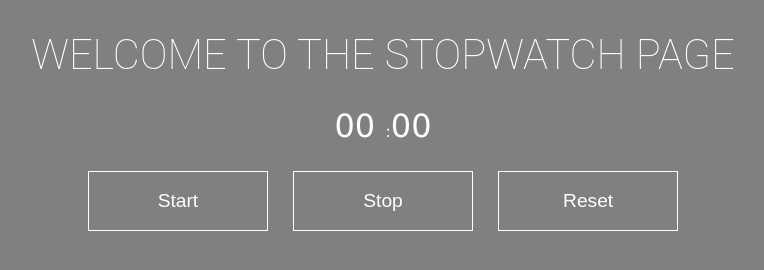
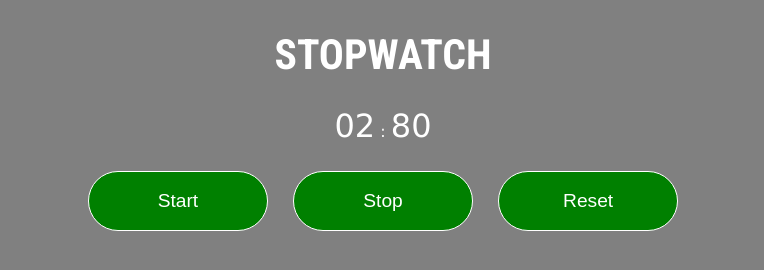
Before and after one commit to Greatnex1/stopwatch, a plain HTML site: page index.html in a window 1280 px wide. Both pictures are taken after a click on the button "Start". Shown: the whole page, without its empty margins (257-1021 px from the left). Drawn offline with Linux system fonts and the light colour scheme.

Commit message:
stopwatch code

```diff
--- a/index.html
+++ b/index.html
@@ -4,13 +4,19 @@
     <meta charset="UTF-8">
     <meta http-equiv="X-UA-Compatible" content="IE=edge">
     <meta name="viewport" content="width=device-width, initial-scale=1.0">
+    <link rel="preconnect" href="https://fonts.googleapis.com">
+    <link rel="preconnect" href="https://fonts.gstatic.com" crossorigin>
+    <link href="https://fonts.googleapis.com/css2?family=Inter+Tight:wght@300&family=Jost:wght@300&family=Roboto+Condensed:ital,wght@0,700;1,300&display=swap" rel="stylesheet">
+    <link rel="preconnect" href="https://fonts.googleapis.com">
+<link rel="preconnect" href="https://fonts.gstatic.com" crossorigin>
+<link href="https://fonts.googleapis.com/css2?family=Inter+Tight:wght@300&family=Jost:wght@300&family=Roboto+Condensed:ital,wght@1,300&display=swap" rel="stylesheet">
    <link rel="stylesheet" href="style.css">
     <title>StopWatch </title>
 </head>
 <body>
     <div class="wrapper">
-    <h1>Welcome to the Stopwatch page</h1>
-    <p> <span id="seconds"> 00 </span>:<span id ="tens">00</span>
+    <h1> Stopwatch </h1>
+    <p> <span id="seconds"> 00 </span> : <span id ="tens">00</span>
     </p>
     <button id="button-start">Start</button>
     <button id="button-stop">Stop</button>
--- a/javasript.js
+++ b/javasript.js
@@ -10,7 +10,38 @@ window.onload= function(){
 
     buttonStart.onclick = function(){
         clearInterval(interval);
-        interval = setInterval(start)
+        interval = setInterval(startTimer, 10)
     }
+    stopButton.onclick = function(){
+        clearInterval(interval)
+    }
+resetButton.onclick = function(){
+    clearInterval(interval)
+    tens = "00"
+    seconds = "00";
+    appendTens.innerHTML = tens;
+    appendSeconds.innerHTML = seconds;
 
 }
+function startTimer (){
+    tens++;
+    if(tens<= 9){
+        appendTens.innerHTML = "0" + tens;
+
+    }
+    if(tens > 9){
+        appendTens.innerHTML = tens;
+    }
+    if (tens  > 99){
+        console.log("seconds");
+        seconds++;
+        appendSeconds.innerHTML = "0" + seconds
+
+        tens = 0;
+        appendTens.innerHTML = "0" + 0;
+    }
+    if(seconds > 9){
+        appendSeconds.innerHTML = seconds
+    }
+}
+}
--- a/style.css
+++ b/style.css
@@ -9,13 +9,18 @@ body{
 }
 
 .wrapper{
+
+
     width: 800px;
     margin: 30px auto;
     color: white;
     text-align: center;
+
 }
-h1,h2,h3{
-    font-family: 'Roboto', 'sans-serif';
+h1{
+    font-family:  'Inter Tight', sans-serif;
+    font-family: 'Jost', sans-serif;
+    font-family: 'Roboto Condensed', sans-serif;
     font-weight: 100;
     font-size: 2.6em;
     text-transform: uppercase;
@@ -35,10 +40,21 @@ button{
     width: 180px;
     margin: 10px;
     outline: none;
+    border-radius: 50px;
+    background:green;
+}
+ #button-start:hover{
+   background-color:var(--basecolor);
 
 }
-a:hover{
-    background: white;
-    border: solid   1px white;
-    color: var(--basecolor);
-}
+
+#button-stop:hover{
+    background-color:var(--basecolor);
+
+ }
+
+
+#button-reset:hover{
+    background-color:var(--basecolor);
+
+ }
```
